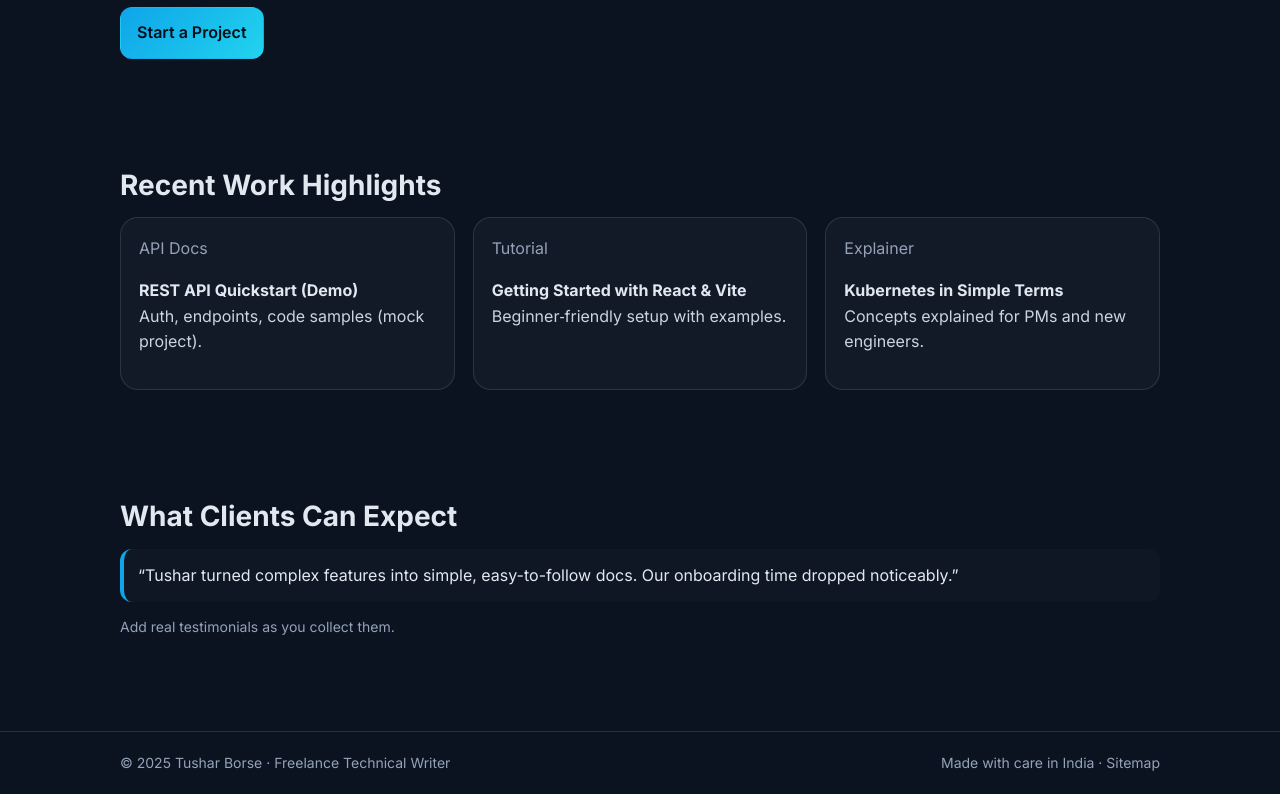
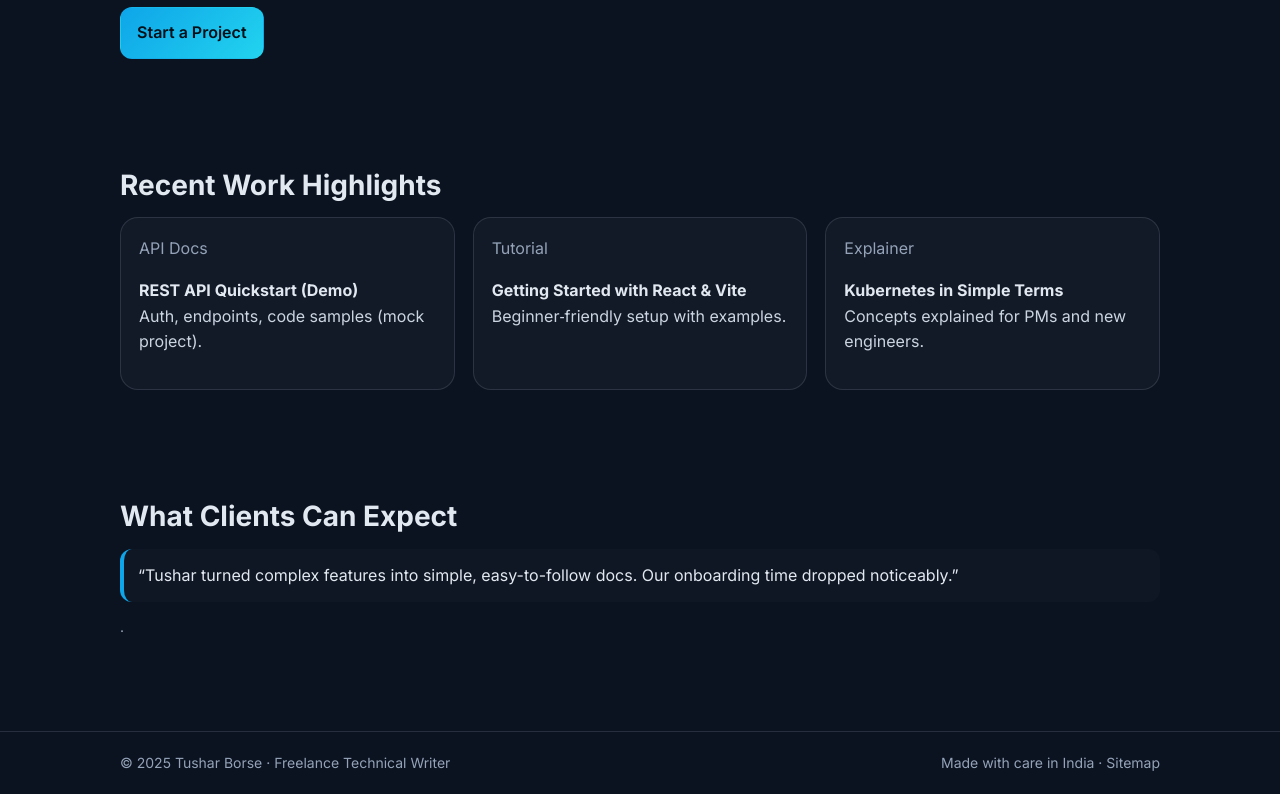
Before and after one commit to TusharB45/landing-page, a plain HTML site: page index.html in a window 1280 px wide. Shown: the part 1873-2667 px from the top of the page. Drawn offline with Linux system fonts and the light colour scheme.

Commit message:
Update index.html

```diff
--- a/index.html
+++ b/index.html
@@ -219,7 +219,7 @@ hr{border:none;border-top:1px solid var(--border);margin:16px 0}
   <div class="container">
     <h2>What Clients Can Expect</h2>
     <blockquote>“Tushar turned complex features into simple, easy-to-follow docs. Our onboarding time dropped noticeably.”</blockquote>
-    <p class="small">Add real testimonials as you collect them.</p>
+    <p class="small">.</p>
   </div>
 </section>
 
```
